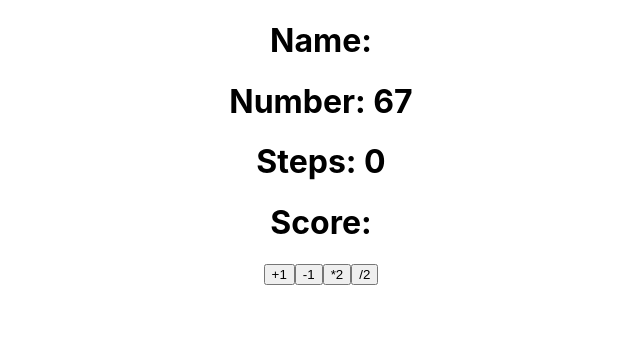
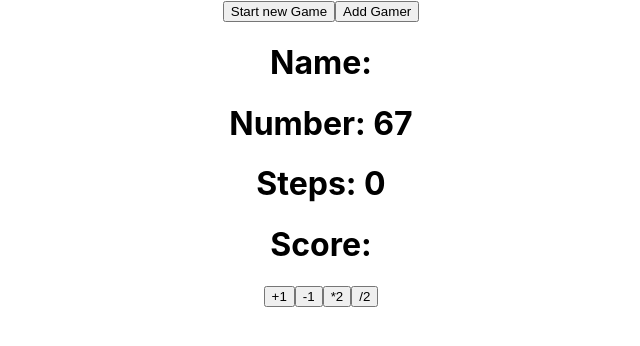
Before and after one commit to LeaScetbon/FullStackProject4_2, a React (Create React App) app: page / in a window 1280 px wide. Shown: the top 346 px of the page, without its empty margins (319-959 px from the left). Built offline with nearby package versions, Linux system fonts and the light colour scheme.

Commit message:
gamer and screen

```diff
--- a/src/App.js
+++ b/src/App.js
@@ -1,12 +1,21 @@
 import logo from './logo.svg';
 import './App.css';
 import Gamer from './Gamer';
-function App() {
+import Screen from './Screen';
+import React from 'react';
+
+export class App extends React.Component {
+
+
+  render() {
   return (
-    <div className="App">
+    <div id="App" className="App">
+    <Screen/>
     <Gamer/>
+
     </div>
   );
 }
+}
 
 export default App;
--- a/src/Gamer.js
+++ b/src/Gamer.js
@@ -1,6 +1,5 @@
 import './App.css';
 import React from 'react';
-
 
 export class Gamer extends React.Component {
 
@@ -10,23 +9,41 @@ export class Gamer extends React.Component {
       name : '',
       number : Math.floor(Math.random() * (99)),
       steps : 0,
-      score : []
+      score : [],
+      enabled : false
     };
   }
 
-
+  handleClick = (operation) => {
+    switch(operation) {
+      case '+1':
+        this.setState({ number: Math.floor(this.state.number + 1) });
+        break;
+      case '-1':
+        this.setState({ number: Math.floor(this.state.number - 1) });
+        break;
+      case '*2':
+        this.setState({ number: Math.floor(this.state.number * 2) });
+        break;
+      case '/2':
+        this.setState({ number:Math.floor( this.state.number / 2) });
+        break;
+      default:
+        break;
+    }
+  }
 
   render() {
     return(
         <div>
-        <h1>Name: {this.state.name}</h1>
+        <h1>Name: {this.state.name} {this.state.enabled}</h1>
         <h1>Number: {this.state.number}</h1>
         <h1>Steps: {this.state.steps}</h1>
         <h1>Score: {this.state.score}</h1>
-        <button id='button+1'>+1</button>
-        <button id='button-1'>-1</button>
-        <button id='button*2'>*2</button>
-        <button id='button/2'>/2</button>
+        <button onClick={() => this.handleClick('+1')} id='button+1'>+1</button>
+        <button onClick={() => this.handleClick('-1')} id='button-1'>-1</button>
+        <button onClick={() => this.handleClick('*2')} id='button*2'>*2</button>
+        <button onClick={() => this.handleClick('/2')} id='button/2'>/2</button>
         </div>
 
     );
--- /dev/null
+++ b/src/Gamer_AddForm.js
@@ -0,0 +1,24 @@
+import './App.css';
+import React from 'react';
+import ReactDOM from "react-dom";
+
+export class Gamer_AddForm extends React.Component {
+
+
+    render() {
+        return(
+            <div >
+            <form>
+            <label>Name:</label>
+            <input type="text" id="fname" name="firstname" placeholder="Your name.."/>
+            <label>Email:</label>
+            <input type="text" id="fname" name="email" placeholder="Email.."/>
+            <button>Add</button>
+           </form>
+            </div>
+
+        );
+
+      }
+}
+export default Gamer_AddForm;
--- a/src/Screen.js
+++ b/src/Screen.js
@@ -1,18 +1,23 @@
 import './App.css';
 import React from 'react';
 
+import Gamer_AddForm from './Gamer_AddForm';
+import ReactDOM from "react-dom";
 
-export class Gamer extends React.Component {
+export class Screen extends React.Component {
 
 
+    handleClick = () => {
 
+        ReactDOM.render( <Gamer_AddForm/> , document.getElementById('App'));
+      };
 
 
   render() {
     return(
         <div>
         <button>Start new Game</button>
-
+        <button onClick={this.handleClick}>Add Gamer</button>
         </div>
 
     );
```
Also changed, not shown: src/GamerPanel.js (added, +25 -0 lines).
